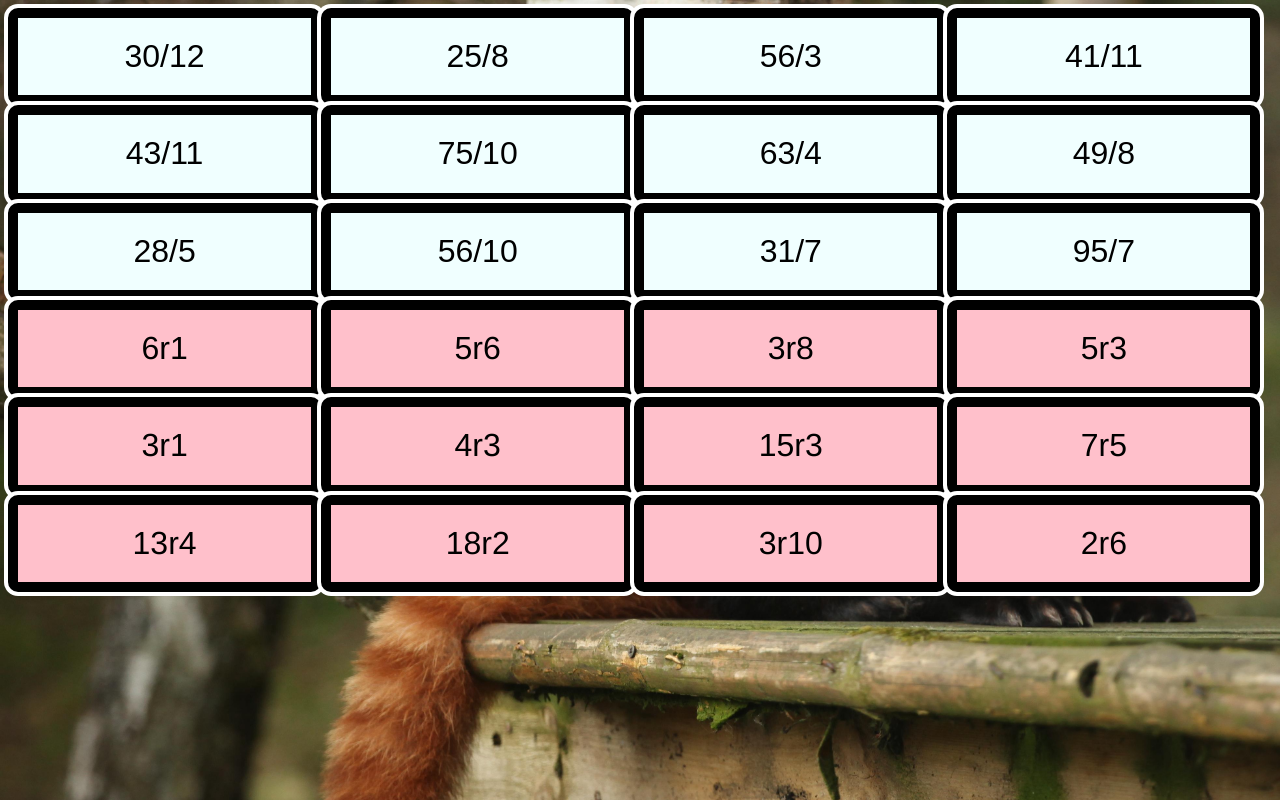
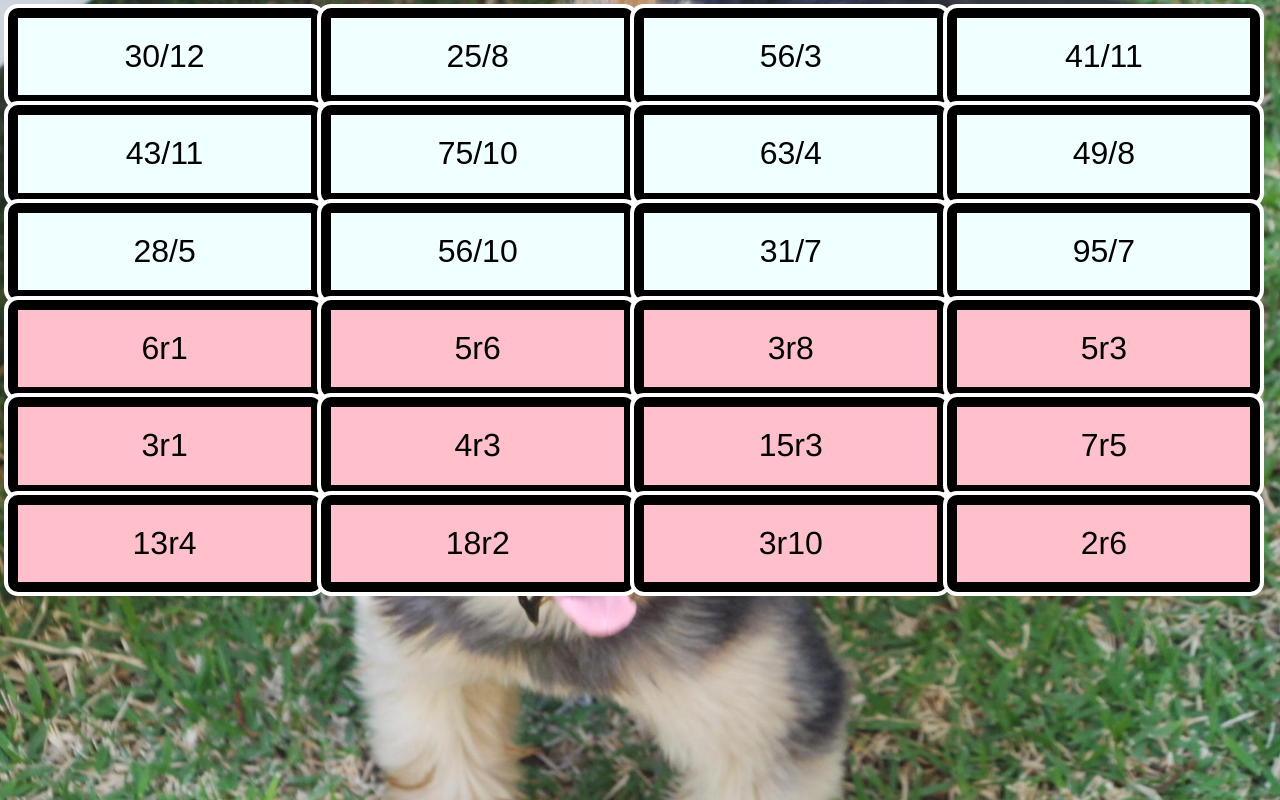
Before and after one commit to echism/echism.github.io, a plain HTML site: page divide.html in a window 1280 px wide. Drawn offline with Linux system fonts and the light colour scheme.

Commit message:
Update divide.html

```diff
--- a/divide.html
+++ b/divide.html
@@ -35,7 +35,7 @@ document.addEventListener('click', function(e) {
 }, false);
 const numpics=8;
 	//*['babyelephant.jpg','cat.jpg','meerkat.jpg','puppy2.jpg','blackbear.jpg','fox.jpg','puppy3.jpg','tigercub.jpg','bunnies.jpg','giraffe.jpg','polarbear.jpg','puppy4.jpg','calf.jpg','kittens.jpg','puppy.jpg','redpanda.jpg'];*/
-const randomIndex = Math.floor(Math.random() * numpics);
+const randomIndex = Math.floor(Math.random() * numpics)+1;
     document.body.classList.add(`bg-${randomIndex}`);
 document.body.style.backgroundSize = "cover";
 document.body.style.backgroundRepeat = "no-repeat";
```
